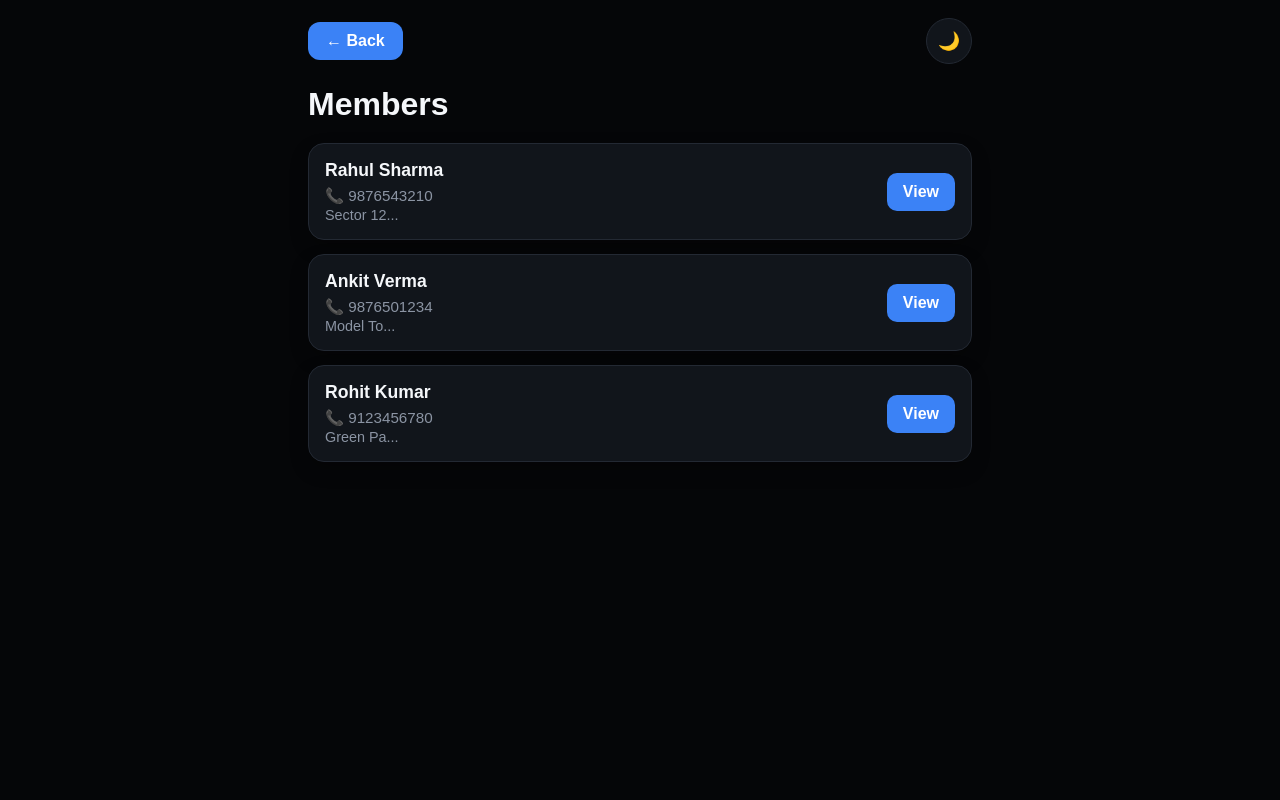
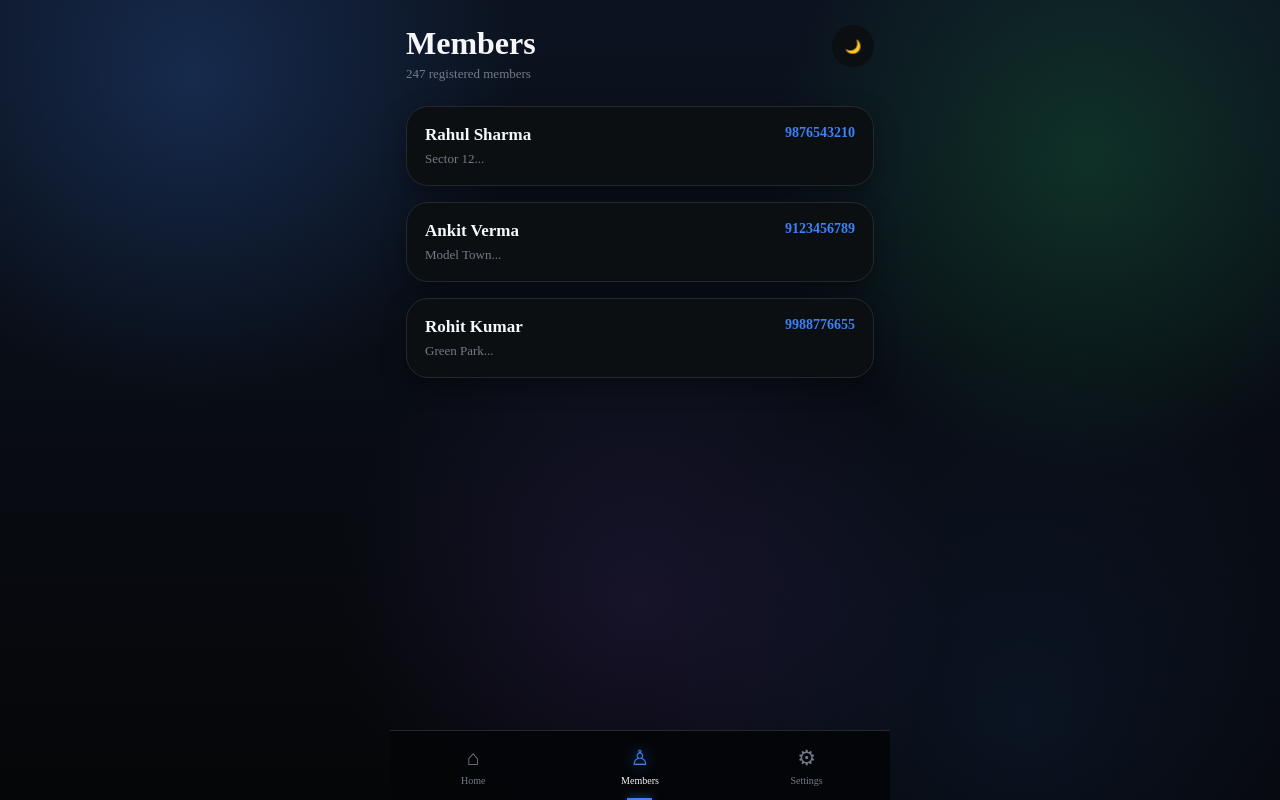
Before and after one commit to LearnEHKing/GYM-Management, a Flask app: page /members in a window 1280 px wide. Run offline with Flask 3, Linux system fonts and the light colour scheme; a user stored in the database is signed in.

Commit message:
Fixed members page

```diff
--- a/templates/members.html
+++ b/templates/members.html
@@ -1,241 +1,471 @@
-<!DOCTYPE html>
+<!doctype html>
 <html lang="en">
   <head>
-<meta charset="UTF-8">
-<meta name="viewport" content="width=device-width, initial-scale=1.0">
-<title>Gym Members</title>
+    <meta charset="UTF-8" />
+    <meta name="viewport" content="width=device-width, initial-scale=1.0" />
+    <title>Members</title>
 
     <style>
-*{
-    margin:0;
-    padding:0;
-    box-sizing:border-box;
-    font-family:Arial,Helvetica,sans-serif;
-    -webkit-tap-highlight-color:transparent;
+      /* =========================================
+   RESET
+========================================= */
+
+      * {
+        margin: 0;
+        padding: 0;
+        box-sizing: border-box;
+        -webkit-tap-highlight-color: transparent;
       }
 
-:root{
-    --bg:#050608;
-    --card:#11151b;
-    --card-hover:#181d25;
+      :root {
+        /* DARK */
 
-    --text:#f5f7fa;
-    --muted:#8b94a3;
+        --bg: #050608;
 
-    --primary:#3b82f6;
-    --border:#232933;
+        --white: #f5f7fa;
+        --muted: #737b87;
 
-    --shadow:rgba(0,0,0,.25);
+        --blue: #3b82f6;
+        --green: #22c55e;
+
+        --border: #20242b;
+
+        --card: #0c0f12;
+        --card2: #050505;
+        --card3: #000000;
+
+        --activity: #11151a;
+
+        --navbg: rgba(5, 6, 8, 0.94);
+        --iconbg: #15191e;
+        --line: #1c2127;
+        --cardborder: #242931;
       }
 
-body.light{
-    --bg:#f5f7fb;
-    --card:#ffffff;
-    --card-hover:#f2f5fa;
+      /* =========================================
+   LIGHT THEME
+========================================= */
 
-    --text:#111827;
-    --muted:#6b7280;
-
-    --primary:#2563eb;
-    --border:#d7dde7;
-
-    --shadow:rgba(0,0,0,.08);
+      body.light {
+        background:
+          radial-gradient(
+            circle at 15% 10%,
+            rgba(96, 165, 250, 0.28),
+            transparent 30%
+          ),
+          radial-gradient(
+            circle at 85% 20%,
+            rgba(74, 222, 128, 0.22),
+            transparent 30%
+          ),
+          linear-gradient(180deg, #f9fbff, #edf5ff);
       }
 
-body{
-    background:var(--bg);
-    color:var(--text);
-    transition:.25s;
+      body.light {
+        --bg:
+          radial-gradient(
+            circle at 0% 0%,
+            rgba(96, 165, 250, 0.28),
+            transparent 35%
+          ),
+          radial-gradient(
+            circle at 100% 15%,
+            rgba(74, 222, 128, 0.22),
+            transparent 30%
+          ),
+          radial-gradient(
+            circle at 50% 100%,
+            rgba(129, 140, 248, 0.16),
+            transparent 35%
+          ),
+          linear-gradient(180deg, #f8fbff, #eef4fb);
+
+        --white: #111827;
+        --muted: #6b7280;
+
+        --blue: #2563eb;
+        --green: #16a34a;
+
+        --border: #d7dde7;
+
+        --card: #ffffff;
+        --card2: #ffffff;
+        --card3: #f8fafc;
+
+        --activity: #eef2f7;
+
+        --navbg: rgba(255, 255, 255, 0.95);
+
+        --iconbg: #e8edf4;
+
+        --line: #d6dde6;
+
+        --cardborder: #d8e0ea;
       }
 
-.container{
-    max-width:700px;
-    margin:auto;
-    padding:18px;
+      /* =========================================
+   BODY
+========================================= */
+
+      html {
+        background: var(--bg);
       }
 
-.topbar{
-    display:flex;
-    justify-content:space-between;
-    align-items:center;
-    margin-bottom:22px;
+      body {
+        min-height: 100vh;
+        overflow-x: hidden;
+        color: var(--white);
+
+        background:
+          radial-gradient(
+            circle at 15% 10%,
+            rgba(59, 130, 246, 0.22),
+            transparent 25%
+          ),
+          radial-gradient(
+            circle at 85% 20%,
+            rgba(34, 197, 94, 0.18),
+            transparent 25%
+          ),
+          radial-gradient(
+            circle at 50% 75%,
+            rgba(139, 92, 246, 0.12),
+            transparent 35%
+          ),
+          radial-gradient(
+            circle at 80% 90%,
+            rgba(59, 130, 246, 0.1),
+            transparent 30%
+          ),
+          linear-gradient(180deg, #0c1320, #050608);
+
+        background-attachment: fixed;
       }
 
-.back-btn{
-    text-decoration:none;
-    color:white;
-    background:var(--primary);
-    padding:10px 18px;
-    border-radius:12px;
-    font-weight:bold;
+      /* =========================================
+   MAIN
+========================================= */
+
+      .app {
+        width: 100%;
+        max-width: 500px;
+        margin: 0 auto;
+        padding: 25px 16px 100px;
       }
 
-body.light .back-btn{
-    color:white;
+      /* =========================================
+   HEADER
+========================================= */
+
+      .header {
+        display: flex;
+        justify-content: space-between;
+        align-items: flex-start;
+        margin-bottom: 24px;
       }
 
-.theme-btn{
-    width:46px;
-    height:46px;
-    border:none;
-    border-radius:50%;
-    cursor:pointer;
-    background:var(--card);
-    color:var(--text);
-    border:1px solid var(--border);
-    font-size:18px;
+      .header-left {
+        display: flex;
+        flex-direction: column;
       }
 
-h1{
-    margin-bottom:20px;
-    font-size:2rem;
+      .subtitle {
+        margin-top: 4px;
+        color: var(--muted);
+        font-size: 13px;
       }
 
-.member{
-    display:flex;
-    justify-content:space-between;
-    align-items:center;
-    gap:12px;
-
-    background:var(--card);
-    border:1px solid var(--border);
-    border-radius:16px;
-
-    padding:16px;
-    margin-bottom:14px;
-
-    box-shadow:0 8px 18px var(--shadow);
-    transition:.2s;
+      #themeBtn {
+        width: 42px;
+        height: 42px;
+        border: none;
+        border-radius: 50%;
+        background: var(--card);
+        color: var(--white);
+        cursor: pointer;
+        flex-shrink: 0;
       }
 
-.member:hover{
-    background:var(--card-hover);
+      /* =========================================
+   MEMBER CARD
+========================================= */
+
+      .member {
+        display: flex;
+        justify-content: space-between;
+        align-items: flex-start;
+
+        text-decoration: none;
+        color: inherit;
+
+        padding: 18px;
+        margin-bottom: 16px;
+
+        border-radius: 22px;
+
+        background: var(--card);
+
+        border: 1px solid var(--cardborder);
+
+        backdrop-filter: blur(14px);
+
+        transition: 0.2s;
+
+        box-shadow: 0 8px 25px rgba(0, 0, 0, 0.35);
       }
 
-.info{
-    flex:1;
+      .member {
       }
 
-.name{
-    font-size:1.1rem;
-    font-weight:bold;
+      .member:hover {
+        transform: translateY(-3px);
+
+        border-color: rgba(59, 130, 246, 0.45);
+
+        box-shadow: 0 15px 35px rgba(59, 130, 246, 0.12);
       }
 
-.phone{
-    margin-top:6px;
-    color:var(--muted);
-    font-size:.95rem;
+      .member:active {
+        transform: scale(0.98);
       }
 
-.address{
-    margin-top:2px;
-    color:var(--muted);
-    font-size:.9rem;
+      .left {
+        flex: 1;
       }
 
-.view-btn{
-    text-decoration:none;
-    background:var(--primary);
-    color:white;
-    padding:10px 16px;
-    border-radius:10px;
-    font-weight:bold;
-    white-space:nowrap;
+      .name {
+        font-size: 17px;
+
+        font-weight: 600;
+
+        color: var(--white);
       }
 
-@media(max-width:550px){
+      .address {
+        margin-top: 6px;
 
-.member{
-    flex-direction:column;
-    align-items:flex-start;
+        color: var(--muted);
+
+        font-size: 13px;
       }
 
-.view-btn{
-    width:100%;
-    text-align:center;
+      .phone {
+        color: var(--blue);
+
+        font-weight: 600;
+
+        font-size: 14px;
+
+        margin-left: 15px;
+
+        white-space: nowrap;
+      }
+
+      /* =========================================
+   BOTTOM NAVIGATION
+========================================= */
+
+      .bottom-nav {
+        position: fixed;
+
+        left: 50%;
+        transform: translateX(-50%);
+
+        width: 100%;
+        max-width: 500px;
+
+        height: 70px;
+
+        z-index: 100;
+
+        display: flex;
+        justify-content: space-around;
+
+        background: var(--navbg);
+
+        border-top: 1px solid var(--cardborder);
+
+        backdrop-filter: blur(18px);
+        bottom: 0;
+      }
+
+      .bottom-nav a {
+        text-decoration: none;
+      }
+
+      .nav-item {
+        width: 33.33%;
+
+        background: transparent;
+
+        color: var(--muted);
+
+        display: flex;
+
+        flex-direction: column;
+
+        justify-content: center;
+
+        align-items: center;
+
+        gap: 4px;
+
+        position: relative;
+
+        cursor: pointer;
+      }
+
+      .nav-icon {
+        font-size: 21px;
+      }
+
+      .nav-item span {
+        font-size: 10px;
+      }
+
+      .nav-item.active {
+        color: var(--white);
+      }
+
+      .nav-item.active .nav-icon {
+        color: var(--blue);
+
+        text-shadow: 0 0 14px rgba(59, 130, 246, 0.8);
+      }
+
+      .nav-item.active::after {
+        content: "";
+
+        position: absolute;
+
+        bottom: 0;
+
+        width: 25px;
+
+        height: 2px;
+
+        background: var(--blue);
+
+        box-shadow: 0 0 10px var(--blue);
+      }
+
+      /* =========================================
+   SMALL PHONES
+========================================= */
+
+      @media (max-width: 350px) {
+        .app {
+          padding-left: 13px;
+          padding-right: 13px;
+        }
+
+        .name {
+          font-size: 15px;
+        }
+
+        .phone {
+          font-size: 12px;
         }
       }
     </style>
-
   </head>
   <body>
-
-<div class="container">
-
-    <div class="topbar">
-        <a href="/" class="back-btn">← Back</a>
-
-        <button class="theme-btn" id="themeBtn">🌙</button>
+    <div class="app">
+      <div class="header">
+        <div class="header-left">
+          <h1>Members</h1>
+          <p class="subtitle">247 registered members</p>
         </div>
 
-    <h1>Members</h1>
+        <button id="themeBtn">🌙</button>
+      </div>
 
-    <!-- Member -->
+      <a href="/members/Rahul%20Sharma" class="member">
+        <div class="left">
+          <div class="name">Rahul Sharma</div>
 
-    <div class="member">
-        <div class="info">
-            <div class="name">Rahul Sharma</div>
-            <div class="phone">📞 9876543210</div>
           <div class="address">Sector 12...</div>
         </div>
 
-        <a href="/members/Rahul%20Sharma" class="view-btn">
-            View
+        <div class="phone">9876543210</div>
+      </a>
+
+      <a href="/members/Ankit%20Verma" class="member">
+        <div class="left">
+          <div class="name">Ankit Verma</div>
+
+          <div class="address">Model Town...</div>
+        </div>
+
+        <div class="phone">9123456789</div>
+      </a>
+
+      <a href="/members/Rohit%20Kumar" class="member">
+        <div class="left">
+          <div class="name">Rohit Kumar</div>
+
+          <div class="address">Green Park...</div>
+        </div>
+
+        <div class="phone">9988776655</div>
       </a>
     </div>
 
-    <div class="member">
-        <div class="info">
-            <div class="name">Ankit Verma</div>
-            <div class="phone">📞 9876501234</div>
-            <div class="address">Model To...</div>
-        </div>
+    <!-- Bottom Navbar -->
 
-        <a href="/members/Ankit%20Verma" class="view-btn">
-            View
+    <nav class="bottom-nav">
+      <!-- HOME -->
+
+      <a href="/" class="nav-item" onclick="selectNav(this, 'Home')">
+        <div class="nav-icon">⌂</div>
+
+        <span> Home </span>
       </a>
-    </div>
 
-    <div class="member">
-        <div class="info">
-            <div class="name">Rohit Kumar</div>
-            <div class="phone">📞 9123456780</div>
-            <div class="address">Green Pa...</div>
-        </div>
+      <!-- MEMBERS -->
 
-        <a href="/members/Rohit%20Kumar" class="view-btn">
-            View
+      <a
+        href="/members"
+        class="nav-item active"
+        onclick="selectNav(this, 'Members')"
+      >
+        <div class="nav-icon">♙</div>
+
+        <span> Members </span>
       </a>
-    </div>
 
-</div>
+      <!-- SETTINGS -->
+
+      <a href="/setting" class="nav-item" onclick="selectNav(this, 'Settings')">
+        <div class="nav-icon">⚙</div>
+
+        <span> Settings </span>
+      </a>
+    </nav>
 
     <script>
-const btn=document.getElementById("themeBtn");
+      const btn = document.getElementById("themeBtn");
 
-function loadTheme(){
-    if(localStorage.getItem("theme")==="light"){
+      function loadTheme() {
+        if (localStorage.getItem("theme") === "light") {
           document.body.classList.add("light");
-        btn.textContent="☀️";
-    }else{
-        btn.textContent="🌙";
+          btn.innerHTML = "☀️";
         }
       }
 
-btn.onclick=function(){
+      btn.onclick = function () {
         document.body.classList.toggle("light");
 
-    if(document.body.classList.contains("light")){
-        localStorage.setItem("theme","light");
-        btn.textContent="☀️";
-    }else{
-        localStorage.setItem("theme","dark");
-        btn.textContent="🌙";
+        if (document.body.classList.contains("light")) {
+          localStorage.setItem("theme", "light");
+          btn.innerHTML = "☀️";
+        } else {
+          localStorage.setItem("theme", "dark");
+          btn.innerHTML = "🌙";
         }
       };
 
       loadTheme();
     </script>
-
   </body>
 </html>
```
Also changed, not shown: templates/home.html (+5 -4 lines). Lines whose indentation alone changed are shown as unchanged.
